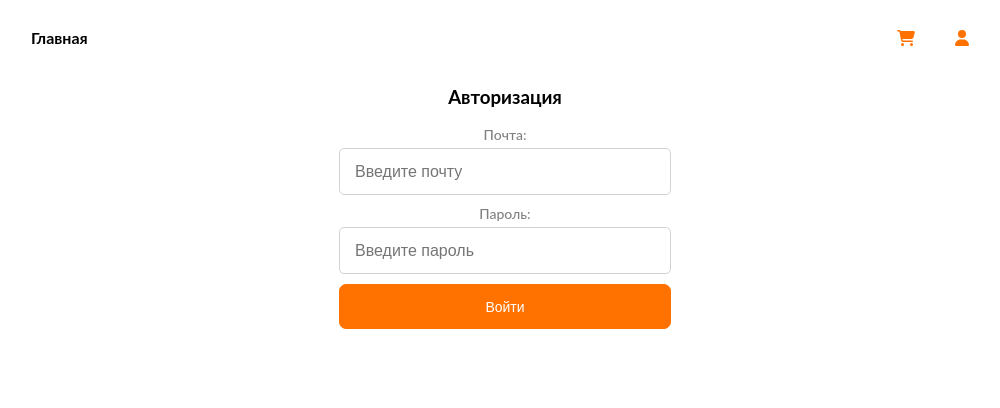
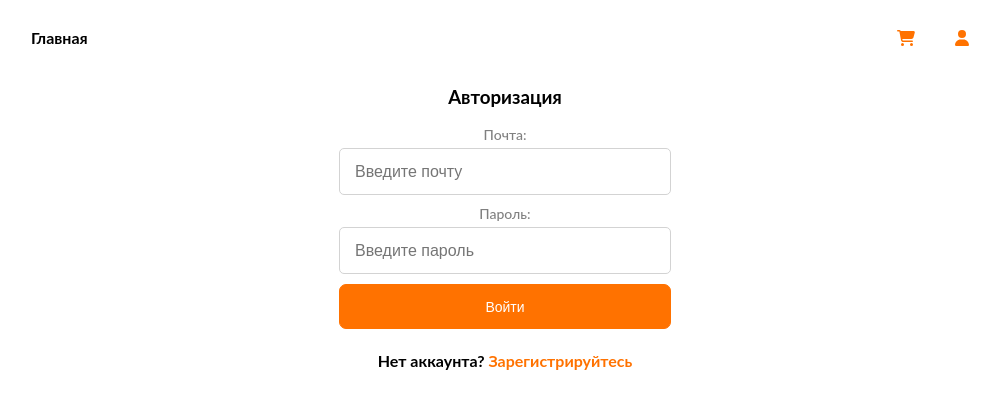
Before and after one commit to NurmagambetovBakytzhan/canteen-app-front-end, a React (Create React App) app: page /login in a window 1280 px wide. Shown: the top 408 px of the page, without its empty margins (135-1135 px from the left). Built offline with nearby package versions, Linux system fonts and the light colour scheme.

Commit message:
navigation added

```diff
--- a/src/components/cart/cart.css
+++ b/src/components/cart/cart.css
@@ -68,15 +68,3 @@
     background-color: white;
     border: 2px solid #ff7200;
 }
-
-textarea {
-    margin-top: 15px;
-    border-radius: 5px;
-}
-
-
-textarea:focus {
-    outline: none;
-    transition: 0.3s ease-in-out;
-    border-color: #ff7200;
-}
--- a/src/components/login/Login.css
+++ b/src/components/login/Login.css
@@ -5,3 +5,8 @@
 .login-btn {
     height: 45px;
 }
+
+a{
+    text-decoration: none;
+    color: #ff7200;
+}
--- a/src/components/login/Login.jsx
+++ b/src/components/login/Login.jsx
@@ -4,7 +4,7 @@ import MyButton from "../../UI/button/MyButton";
 import MyInput from "../../UI/input/MyInput";
 import {login} from "../../services/api/Login.service";
 import {UserCreds} from "../../shared/classes/UserCredentials";
-import { useNavigate } from 'react-router-dom';
+import {Link, useNavigate} from 'react-router-dom';
 import ErrorMessage from "../../shared/components/ErrorMessage/ErrorMessage";
 
 const Login = () => {
@@ -47,6 +47,9 @@ const Login = () => {
                     Войти
                 </MyButton>
 
+                <h4>Нет аккаунта? <Link to={"/registration"}>Зарегистрируйтесь</Link>
+                </h4>
+
             </div>
         </div>
     )
--- a/src/components/registration/RegistrationForm.jsx
+++ b/src/components/registration/RegistrationForm.jsx
@@ -4,7 +4,7 @@ import MyButton from "../../UI/button/MyButton";
 import "./RegistrationForm.css"
 import {registerUser} from "../../services/api/Registration.service";
 import ErrorMessage from "../../shared/components/ErrorMessage/ErrorMessage";
-import {useNavigate} from "react-router-dom";
+import {Link, useNavigate} from "react-router-dom";
 
 const RegistrationForm = () => {
     const navigate = useNavigate();
@@ -67,6 +67,9 @@ const RegistrationForm = () => {
             >
                 Регистрация
             </MyButton>
+
+            <h4>Уже есть аккаунт? <Link to={"/login"}>Войдите</Link>
+            </h4>
         </div>
     );
 };
--- a/src/components/top-bar/TopBar.css
+++ b/src/components/top-bar/TopBar.css
@@ -39,10 +39,8 @@
     margin-left: 20px;
     color: #ff7200 ;
     text-decoration: none;
-    transition: color 0.2s;
+    transition: color 0.4s;
     border-radius: 3px;
-
-
     padding: 10px;
 }
 .icons a:hover {
```
